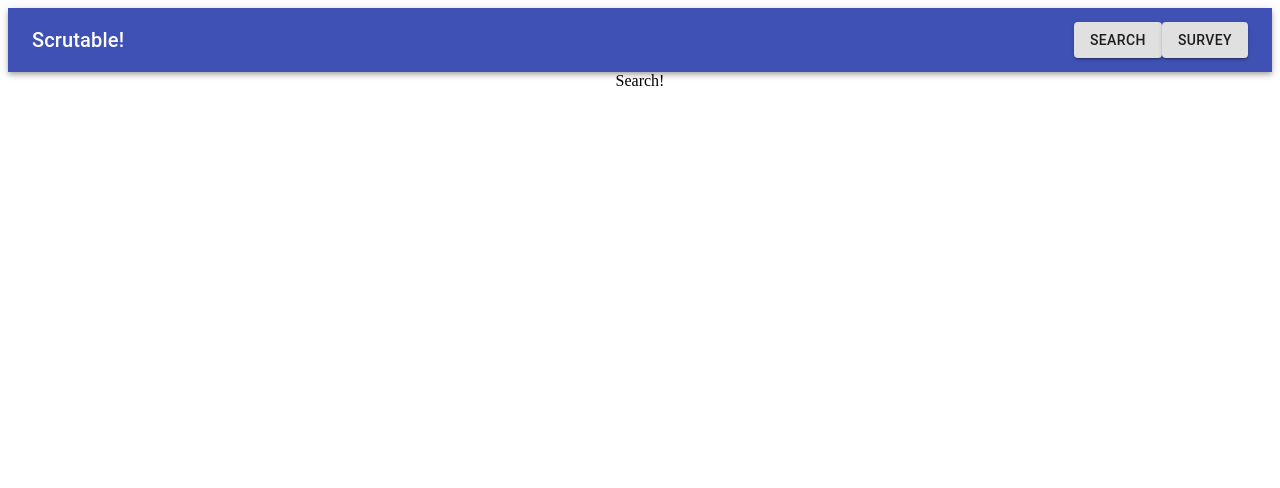
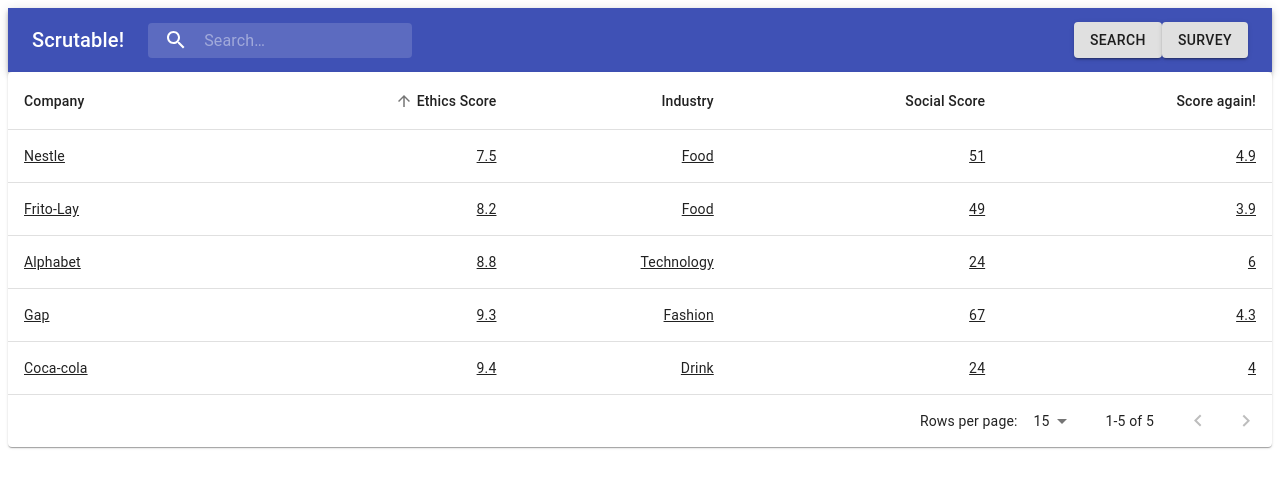
Before and after one commit to xenown/deltahacks2020, a React (Create React App) app: page /search in a window 1280 px wide. Shown: the top 488 px of the page. Built offline with nearby package versions, Linux system fonts and the light colour scheme.

Commit message:
Switch to functional components

```diff
--- a/src/Components/App.js
+++ b/src/Components/App.js
@@ -1,51 +1,68 @@
-import React from 'react';
+import React, { useState } from 'react';
+import { useEffect } from 'react'
 import { Switch, Route } from 'react-router-dom';
 import PrimarySearchAppBar from './Navbar.js'
 import Land from './Land.js'
 import Search from './Search.js'
 import Survey from './Survey.js'
+import DataDisplay from './DataDisplay.js'
 import './App.css';
 
-class App extends React.Component {
-  constructor(props) {
-    super(props);
-    this.state = {
-      searchbarOpen: false,
-      input: ""
-    }
+export default function App() {
+  const [searchbarOpen, setSearchbar] = useState(false);
+  const [input, setInput] = useState("");
+  const [listings, setListings] = useState([]);
+  const [companySelected, setCompanySelected] = useState("");
+  const GET_LISTINGS_URL = "";
+
+  function createData(name, score, industry, score2, protein) {
+    return { name, score, industry, score2, protein };
   }
 
-  setText = (text) => {
-    this.setState({
-      input: text
-    });
-    console.log(this.state.input);
-  }
+  useEffect(() => {
+    // fetch(GET_LISTINGS_URL)
+    //     .then(res => res.json())
+    //     .then(data => { console.log(data); setListings(data); })
+    listings.push(createData('Gap', 9.3, "Fashion", 67, 4.3));
+    listings.push(createData('Nestle', 7.5, "Food", 51, 4.9));
+    listings.push(createData('Alphabet', 8.8, "Technology", 24, 6.0));
+    listings.push(createData('Coca-cola', 9.4, "Drink", 24, 4.0));
+    listings.push(createData('Frito-Lay', 8.2, "Food", 49, 3.9));
+    // createData('Energizer', 6.7, "Batteries", 87, 6.5),
+    // createData('Banana Republic', 1.2, "Fashion", 37, 4.3),
+    // createData("President's Choice", 3.8, "Many", 94, 0.0),
+    // createData('Costco', 9.6, "Wholesale", 65, 7.0),
+    // createData('Sears', 5.5, "Fashion", 98, 0.0),
+    // createData('Toys R Us', 8.2, "Toys", 81, 2.0),
+    // createData('Disney', 3.4, "Entertainment", 9, 37.0),
+    // createData('Dell', 6.7, "Tech", 63, 4.0),
+    // createData('Huawei', 7.8, "Telecommunications", 63, 4.0),
+    // createData('Bell', 4.3, "Telecommunications", 63, 4.0),
+    // createData('Rogers', 5.9, "Telecomunnications", 63, 4.0)
+  }, [listings]);
 
-  setSearchbarOpen = () => {
-    this.setState({
-      searchbarOpen: true
-    });
-  }
-
-  setSearchbarClose = () => {
-    this.setState({
-      searchbarOpen: false
-    });
-  }
-
-  render() {
   return (
     <div className="App">
-        <PrimarySearchAppBar text={this.state.input} setText={this.setText} searchbarOpen={this.state.searchbarOpen} setSearchbarOpen={this.setSearchbarOpen} setSearchbarClose={this.setSearchbarClose}/>
+      <PrimarySearchAppBar text={input} setText={setInput} searchbarOpen={searchbarOpen} setSearchbar={setSearchbar} />
       <Switch>
-          <Route exact path="/"><Land /></Route>
-          <Route path="/search" ><Search search={this.state.input}/></Route>
-          <Route path="/survey" ><Survey /></Route>
+        <Route exact path="/">
+          <Land setSearchbar={setSearchbar} />
+        </Route>
+        <Route exact path="/search" >
+          <Search
+            listings={listings}
+            search={input}
+            companySelected={companySelected}
+            setCompanySelected={setCompanySelected}
+            setSearchbar={setSearchbar} />
+        </Route>
+        <Route exact path={`/search/${companySelected}`} >
+          <DataDisplay setSearchbar={setSearchbar} companySelected={companySelected} />
+        </Route>
+        <Route exact path="/survey" >
+          <Survey setSearchbar={setSearchbar} companySelected={companySelected} />
+        </Route>
       </Switch>
     </div>
   );
 }
-}
-
-export default App;
--- /dev/null
+++ b/src/Components/DataDisplay.js
@@ -0,0 +1,10 @@
+import React, { useState } from 'react';
+import './DataDisplay.css'
+
+export default function DataDisplay() {
+
+  return (
+    <div className="datadisplay">
+    </div>
+  );
+}
--- a/src/Components/Land.js
+++ b/src/Components/Land.js
@@ -1,5 +1,4 @@
 import React from 'react';
-import { Switch, Route, Link } from 'react-router-dom';
 import "./Land.css";
 import Typography from "@material-ui/core/Typography"
 import { makeStyles } from '@material-ui/core';
--- a/src/Components/Search.js
+++ b/src/Components/Search.js
@@ -1,17 +1,199 @@
-import React from 'react';
-import Card from '@material-ui/core/Card';
-import CardActions from '@material-ui/core/CardActions';
-import CardContent from '@material-ui/core/CardContent';
+import React, { useEffect } from 'react';
+import { Link } from 'react-router-dom';
+import { makeStyles } from '@material-ui/core/styles';
+import Table from '@material-ui/core/Table';
+import TableBody from '@material-ui/core/TableBody';
+import TableCell from '@material-ui/core/TableCell';
+import TableContainer from '@material-ui/core/TableContainer';
+import TableHead from '@material-ui/core/TableHead';
+import TablePagination from '@material-ui/core/TablePagination';
+import TableRow from '@material-ui/core/TableRow';
+import TableSortLabel from '@material-ui/core/TableSortLabel';
+import Paper from '@material-ui/core/Paper';
 
 
-class Search extends React.Component {
-  render() {
+function desc(a, b, orderBy) {
+    if (b[orderBy] < a[orderBy]) {
+        return -1;
+    }
+    if (b[orderBy] > a[orderBy]) {
+        return 1;
+    }
+    return 0;
+}
+
+function stableSort(array, cmp) {
+    const stabilizedThis = array.map((el, index) => [el, index]);
+    stabilizedThis.sort((a, b) => {
+        const order = cmp(a[0], b[0]);
+        if (order !== 0) return order;
+        return a[1] - b[1];
+    });
+    return stabilizedThis.map(el => el[0]);
+}
+
+function getSorting(order, orderBy) {
+    return order === 'desc' ? (a, b) => desc(a, b, orderBy) : (a, b) => -desc(a, b, orderBy);
+}
+
+const headCells = [
+    { id: 'name', numeric: false, disablePadding: false, label: 'Company' },
+    { id: 'score', numeric: true, disablePadding: false, label: 'Ethics Score' },
+    { id: 'industry', numeric: true, disablePadding: false, label: 'Industry' },
+    { id: 'score2', numeric: true, disablePadding: false, label: 'Social Score' },
+    { id: 'protein', numeric: true, disablePadding: false, label: 'Score again!' },
+];
+
+function EnhancedTableHead(props) {
+    const { classes, order, orderBy, onRequestSort } = props;
+    const createSortHandler = property => event => {
+        onRequestSort(event, property);
+    };
+
     return (
-        <div className="Search">
-            Search!
+        <TableHead>
+            <TableRow>
+                {headCells.map(headCell => (
+                    <TableCell
+                        key={headCell.id}
+                        align={headCell.numeric ? 'right' : 'left'}
+                        padding={headCell.disablePadding ? 'none' : 'default'}
+                        sortDirection={orderBy === headCell.id ? order : false}
+                    >
+                        <TableSortLabel
+                            active={orderBy === headCell.id}
+                            direction={orderBy === headCell.id ? order : 'asc'}
+                            onClick={createSortHandler(headCell.id)}
+                        >
+                            {headCell.label}
+                            {orderBy === headCell.id ? (
+                                <span className={classes.visuallyHidden}>
+                                    {order === 'desc' ? 'sorted descending' : 'sorted ascending'}
+                                </span>
+                            ) : null}
+                        </TableSortLabel>
+                    </TableCell>
+                ))}
+            </TableRow>
+        </TableHead>
+    );
+}
+
+const useStyles = makeStyles(theme => ({
+    root: {
+        width: '100%',
+    },
+    paper: {
+        width: '100%',
+        marginBottom: theme.spacing(2),
+    },
+    table: {
+        minWidth: 750,
+    },
+    visuallyHidden: {
+        border: 0,
+        clip: 'rect(0 0 0 0)',
+        height: 1,
+        margin: -1,
+        overflow: 'hidden',
+        padding: 0,
+        position: 'absolute',
+        top: 20,
+        width: 1,
+    },
+}));
+
+export default function Search(props) {
+    const classes = useStyles();
+    const [order, setOrder] = React.useState('asc');
+    const [orderBy, setOrderBy] = React.useState('score');
+    const [page, setPage] = React.useState(0);
+    const [rowsPerPage, setRowsPerPage] = React.useState(15);
+
+    useEffect(() => {
+        props.setSearchbar(true);
+        return function cleanup() {
+            props.setSearchbar(false);
+        }
+    });
+
+    const handleRequestSort = (event, property) => {
+        const isAsc = orderBy === property && order === 'asc';
+        setOrder(isAsc ? 'desc' : 'asc');
+        setOrderBy(property);
+    };
+
+    const handleClick = (event, name) => {
+        props.setCompanySelected(name);
+    };
+
+    const handleChangePage = (event, newPage) => {
+        setPage(newPage);
+    };
+
+    const handleChangeRowsPerPage = event => {
+        setRowsPerPage(parseInt(event.target.value, 10));
+        setPage(0);
+    };
+
+    const isSelected = name => props.companySelected === name;
+
+    return (
+        <div className={classes.root}>
+            <Paper className={classes.paper}>
+                <TableContainer>
+                    <Table
+                        className={classes.table}
+                        aria-labelledby="tableTitle"
+                        aria-label="enhanced table"
+                    >
+                        <EnhancedTableHead
+                            classes={classes}
+                            order={order}
+                            orderBy={orderBy}
+                            onRequestSort={handleRequestSort}
+                        />
+                        <TableBody>
+                            {stableSort(props.listings, getSorting(order, orderBy))
+                                .slice(page * rowsPerPage, page * rowsPerPage + rowsPerPage)
+                                .map((row, index) => {
+                                    const isItemSelected = isSelected(row.name);
+
+                                    return (
+                                        <TableRow
+                                            hover
+                                            onClick={event => handleClick(event, row.name)}
+                                            role="checkbox"
+                                            aria-checked={isItemSelected}
+                                            tabIndex={-1}
+                                            key={row.name}
+                                            selected={isItemSelected}
+                                            to={`/search/${row.name}`}
+                                            component={Link}
+                                        >
+                                            <TableCell component="th" id={index} scope="row" >
+                                                {row.name}
+                                            </TableCell>
+                                            <TableCell align="right">{row.score}</TableCell>
+                                            <TableCell align="right">{row.industry}</TableCell>
+                                            <TableCell align="right">{row.score2}</TableCell>
+                                            <TableCell align="right">{row.protein}</TableCell>
+                                        </TableRow>
+                                    );
+                                })}
+                        </TableBody>
+                    </Table>
+                </TableContainer>
+                <TablePagination
+                    rowsPerPageOptions={[10, 15]}
+                    component="div"
+                    count={props.listings.length}
+                    rowsPerPage={rowsPerPage}
+                    page={page}
+                    onChangePage={handleChangePage}
+                    onChangeRowsPerPage={handleChangeRowsPerPage}
+                />
+            </Paper>
         </div>
     );
-  }
 }
-
-export default Search;
```
Also changed, not shown: src/Components/Navbar.js (+1 -8 lines), src/Components/Survey.js (+5 -7 lines), src/Components/DataDisplay.css (added). Lines whose indentation alone changed are shown as unchanged.
